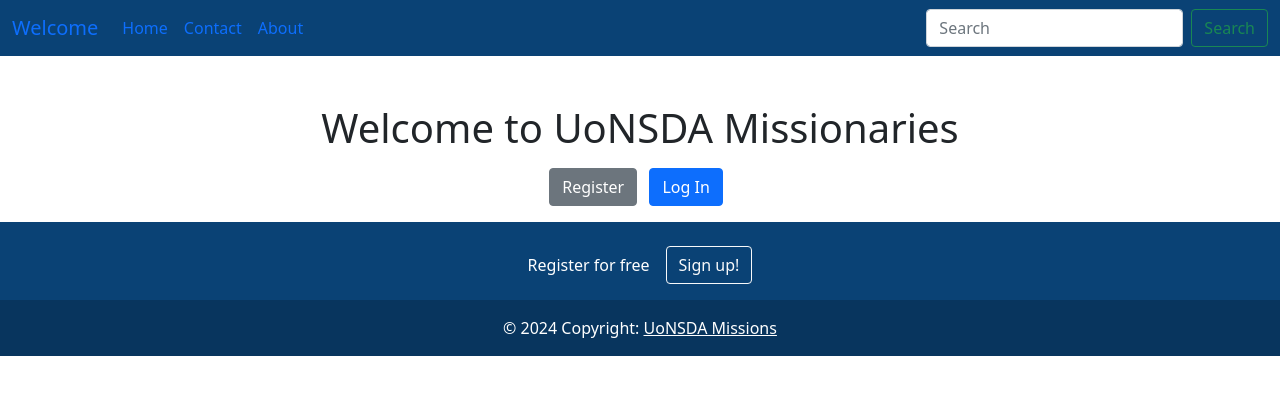
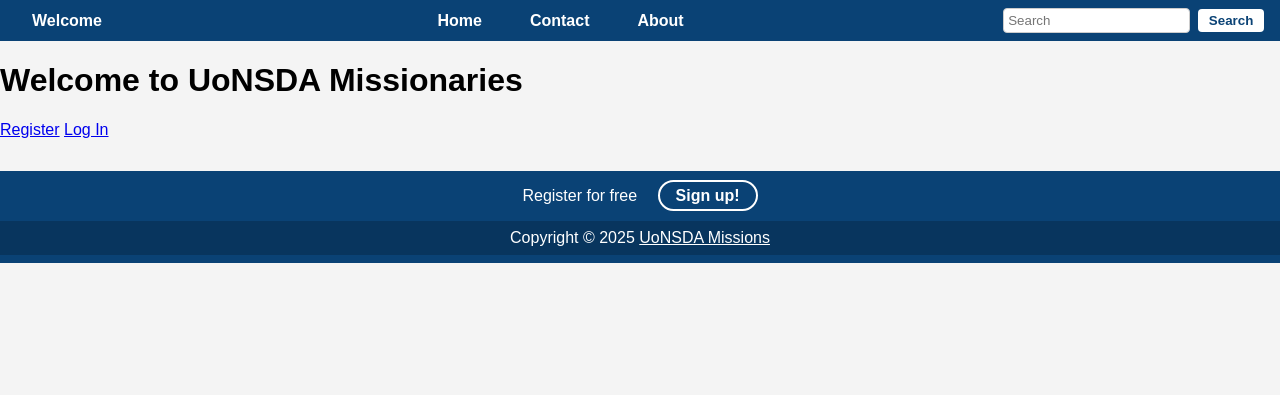
Before and after one commit to ISLOWIsmaeli/Uonsda-Site-Sorting, a Django app: template uonsda_site_allocation/templates/home/home.html in a window 1280 px wide. Shown: the top 395 px of the page. Run offline with Django 5.2, Linux system fonts and the light colour scheme; the template is opened without the code that fills it, so the values that code supplies are empty.

Commit message:
finished reorganization

```diff
--- a/sorting/urls.py
+++ b/sorting/urls.py
@@ -2,9 +2,9 @@
 from . import views
 
 urlpatterns = [
-    path("",views.startPage, name="start_page"),
-    path("contacts",views.contactPage,name="contacts_page"),
-    path("about",views.aboutPage,name="about_page"),
-    path("login",views.loginView,name="login_page"),
-    path("signUp",views.signUpView,name="sign_up_page"),
+    path("",views.startPage, name="start-page"),
+    path("contacts",views.contactPage,name="contacts-page"),
+    path("about",views.aboutPage,name="about-page"),
+    path("login",views.loginView,name="login-page"),
+    path("signUp",views.signUpView,name="sign-up-page"),
 ]
--- /dev/null
+++ b/uonsda_site_allocation/static/css/main.css
@@ -0,0 +1,79 @@
+body {
+    margin: 0;
+    font-family: Arial, sans-serif;
+    background-color: #f4f4f4;
+}
+.navbar {
+    background-color: #0a4275;
+    color: #fff;
+    padding: 0.5em 1em;
+    display: flex;
+    align-items: center;
+    justify-content: space-between;
+}
+.navbar a {
+    color: #fff;
+    text-decoration: none;
+    margin: 0 1em;
+    font-weight: bold;
+}
+.navbar .nav-links {
+    display: flex;
+    gap: 1em;
+}
+.navbar .search-form {
+    display: flex;
+    align-items: center;
+    gap: 0.5em;
+}
+.navbar input[type="search"] {
+    padding: 0.3em;
+    border-radius: 4px;
+    border: 1px solid #ccc;
+}
+.navbar button {
+    padding: 0.3em 0.8em;
+    border-radius: 4px;
+    border: none;
+    background-color: #fff;
+    color: #0a4275;
+    cursor: pointer;
+    font-weight: bold;
+}
+.navbar button:hover {
+    background-color: #e0e0e0;
+}
+.footer {
+    background-color: #0a4275;
+    color: #fff;
+    text-align: center;
+    padding: 1em 0 0.5em 0;
+    position: relative;
+    margin-top: 2em;
+}
+.footer .cta {
+    margin-bottom: 1em;
+}
+.footer .cta a {
+    color: #fff;
+    background: none;
+    border: 2px solid #fff;
+    border-radius: 20px;
+    padding: 0.3em 1em;
+    text-decoration: none;
+    font-weight: bold;
+    margin-left: 1em;
+    transition: background 0.2s, color 0.2s;
+}
+.footer .cta a:hover {
+    background: #fff;
+    color: #0a4275;
+}
+.footer .copyright {
+    background-color: rgba(0, 0, 0, 0.2);
+    padding: 0.5em 0;
+}
+.footer .copyright a {
+    color: #fff;
+    text-decoration: underline;
+}
--- /dev/null
+++ b/uonsda_site_allocation/static/js/copyright.js
@@ -0,0 +1,9 @@
+// copyright.js
+// Dynamically insert the current year into any element with class 'copyright-year'
+document.addEventListener('DOMContentLoaded', function() {
+    var yearElements = document.getElementsByClassName('copyright-year');
+    var year = new Date().getFullYear();
+    for (var i = 0; i < yearElements.length; i++) {
+        yearElements[i].textContent = year;
+    }
+});
--- a/uonsda_site_allocation/templates/base.html
+++ b/uonsda_site_allocation/templates/base.html
@@ -4,72 +4,36 @@
 <head>
     <meta charset="UTF-8">
     <meta name="viewport" content="width=device-width, initial-scale=1.0">
-    <link href="https://cdn.jsdelivr.net/npm/bootstrap@5.1.3/dist/css/bootstrap.min.css" rel="stylesheet" integrity="sha384-1BmE4kWBq78iYhFldvKuhfTAU6auU8tT94WrHftjDbrCEXSU1oBoqyl2QvZ6jIW3" crossorigin="anonymous">
     <title>{% block title %}UoNSDA Missionaries{% endblock title %}</title>
+    <link rel="stylesheet" type="text/css" href="{% static 'css/main.css' %}">
 </head>
 <body>
-    <nav class="navbar navbar-expand-lg bg-body-tertiary" style="background-color: #0a4275;">
-        <div class="container-fluid">
-          <a class="navbar-brand" href="#">Welcome</a>
-          <button class="navbar-toggler" type="button" data-bs-toggle="collapse" data-bs-target="#navbarSupportedContent" aria-controls="navbarSupportedContent" aria-expanded="false" aria-label="Toggle navigation">
-            <span class="navbar-toggler-icon"></span>
-          </button>
-          <div class="collapse navbar-collapse" id="navbarSupportedContent">
-            <ul class="navbar-nav me-auto mb-2 mb-lg-0">
-              <li class="nav-item">
-                <a class="nav-link active" aria-current="page" href={% url "start_page" %}>Home</a>
-              </li>
-              <li class="nav-item">
-                <a class="nav-link" href={% url "contacts_page" %}>Contact</a>
-              </li>
-              <li class="nav-item">
-                <a class="nav-link" href={% url "about_page" %}>About</a>
-              </li>
+    <nav class="navbar">
+        <div><a href="#">Welcome</a></div>
+        <div class="nav-links">
+            <a href={% url "start-page" %}>Home</a>
+            <a href={% url "contacts-page" %}>Contact</a>
+            <a href={% url "about-page" %}>About</a>
+        </div>
+        <form class="search-form" role="search">
+            <input type="search" placeholder="Search" aria-label="Search">
+            <button type="submit">Search</button>
+        </form>
+    </nav>
 
-            </ul>
-            <form class="d-flex" role="search">
-              <input class="form-control me-2" type="search" placeholder="Search" aria-label="Search">
-              <button class="btn btn-outline-success" type="submit">Search</button>
-            </form>
-          </div>
+    {% block content %}
+    {% endblock %}
+
+    <footer class="footer">
+        <div class="cta">
+            <span>Register for free</span>
+            <a href={% url 'sign-up-page' %}>Sign up!</a>
         </div>
-    </nav>
-        {% block content %}
-        {% endblock %}
-    <!-- Remove the container if you want to extend the Footer to full width. -->
-
-
-  <section class="">
-  <!-- Footer -->
-  <footer class="text-center text-white" style="background-color: #0a4275;">
-    <!-- Grid container -->
-    <div class="p-4 pb-0">
-      <!-- Section: CTA -->
-      <section class="">
-        <p class="d-flex justify-content-center align-items-center">
-          <span class="me-3">Register for free</span>
-
-          <a href={% url 'sign_up_page' %} class="btn btn-outline-light btn-rounded">
-            Sign up!
-          </a>
-        </p>
-      </section>
-      <!-- Section: CTA -->
-    </div>
-    <!-- Grid container -->
-
-    <!-- Copyright -->
-    <div class="text-center p-3" style="background-color: rgba(0, 0, 0, 0.2);">
-      © 2024 Copyright:
-      <a class="text-white" href={% url "start_page" %}>UoNSDA Missions</a>
-    </div>
-    <!-- Copyright -->
-  </footer>
-  <!-- Footer -->
-</section>
-
-
-<!-- End of .container -->
-    <script src="https://cdn.jsdelivr.net/npm/bootstrap@5.1.3/dist/js/bootstrap.bundle.min.js" integrity="sha384-ka7Sk0Gln4gmtz2MlQnikT1wXgYsOg+OMhuP+IlRH9sENBO0LRn5q+8nbTov4+1p" crossorigin="anonymous"></script>
+        <div class="copyright"> Copyright &copy;
+            <span class="copyright-year"></span>
+            <a href={% url "start-page" %}>UoNSDA Missions</a>
+        </div>
+    </footer>
+    <script src="{% static 'js/copyright.js' %}"></script>
 </body>
 </html>
--- a/uonsda_site_allocation/templates/home/home.html
+++ b/uonsda_site_allocation/templates/home/home.html
@@ -4,8 +4,8 @@
 <div class="container text-center mt-5">
     <h1>Welcome to UoNSDA Missionaries</h1>
     <p></p>
-    <a href={% url 'sign_up_page' %} class="btn btn-secondary">Register</a>
-    <a href = {% url "login_page" %} class="btn btn-primary mx-2">Log In</a>
+    <a href={% url 'sign-up-page' %} class="btn btn-secondary">Register</a>
+    <a href = {% url "login-page" %} class="btn btn-primary mx-2">Log In</a>
     <p></p>
 </div>
 
--- a/uonsda_site_allocation/urls.py
+++ b/uonsda_site_allocation/urls.py
@@ -5,5 +5,4 @@
 urlpatterns = [
     path("",include("sorting.urls")),
     path("admin/", admin.site.urls),
-    # path("sorting/",include("sorting.urls")),
 ]
```
Also changed, not shown: sorting/views.py (+5 -5 lines).
